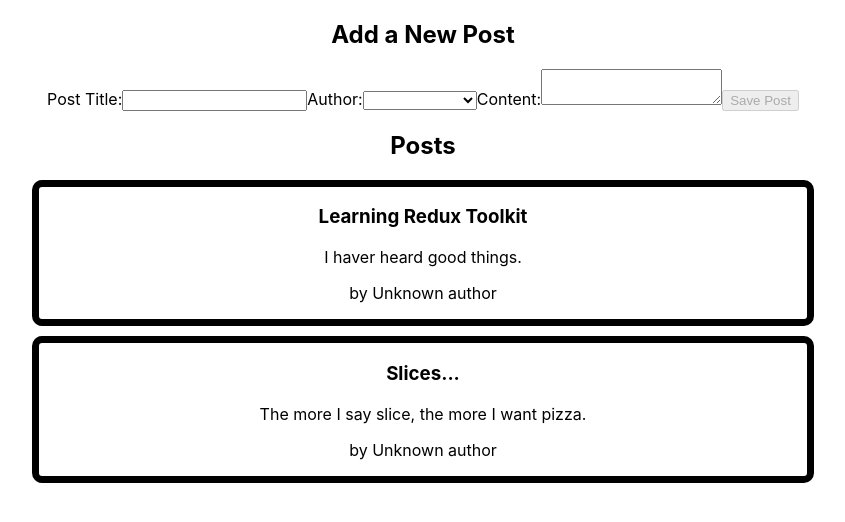
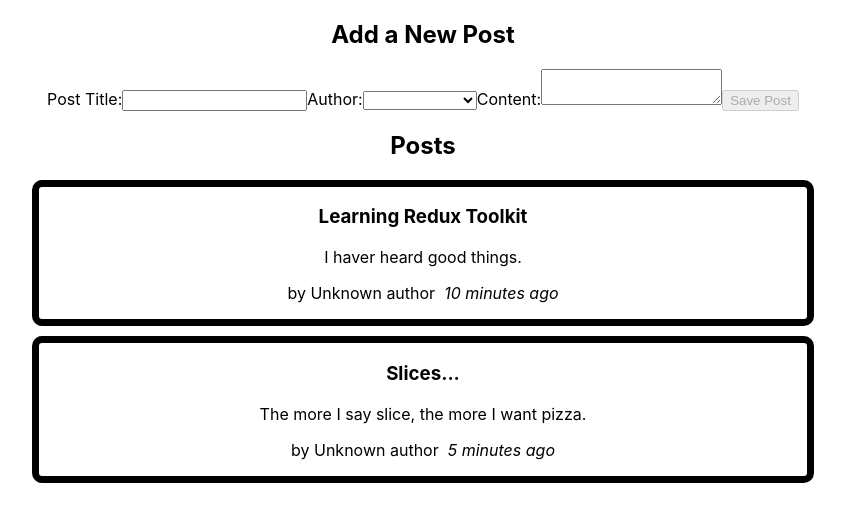
Before and after one commit to jordanbmnt/React-Redux-Toolkit-Tutorial, a React (Create React App) app: page / in a window 1280 px wide. Shown: the top 522 px of the page, without its empty margins (217-1062 px from the left). Built offline with nearby package versions, Linux system fonts and the light colour scheme.

Commit message:
added date functionality

```diff
--- a/src/app/features/post/PostList.jsx
+++ b/src/app/features/post/PostList.jsx
@@ -2,6 +2,7 @@
 import { selectAllPosts } from "./postSlice";
 import "./postList.css";
 import PostAuthor from "./PostAuthor";
+import TimeAgo from "./TimeAgo";
 
 const PostsList = () => {
   const posts = useSelector(selectAllPosts);
@@ -12,6 +13,7 @@
       <p>{post.content.substring(0, 100)}</p>
       <p>
         <PostAuthor userId={post.userId} />
+        <TimeAgo timeStamp={post.date} />
       </p>
     </article>
   ));
--- /dev/null
+++ b/src/app/features/post/TimeAgo.js
@@ -0,0 +1,17 @@
+import { formatDistanceToNow, parseISO } from "date-fns";
+
+const TimeAgo = ({ timeStamp }) => {
+  let timeAgo = "";
+  if (timeStamp) {
+    const date = parseISO(timeStamp);
+    const timePeriod = formatDistanceToNow(date);
+    timeAgo = `${timePeriod} ago`;
+  }
+  return (
+    <span title={timeStamp}>
+      &nbsp; <i>{timeAgo}</i>
+    </span>
+  );
+};
+
+export default TimeAgo;
```
